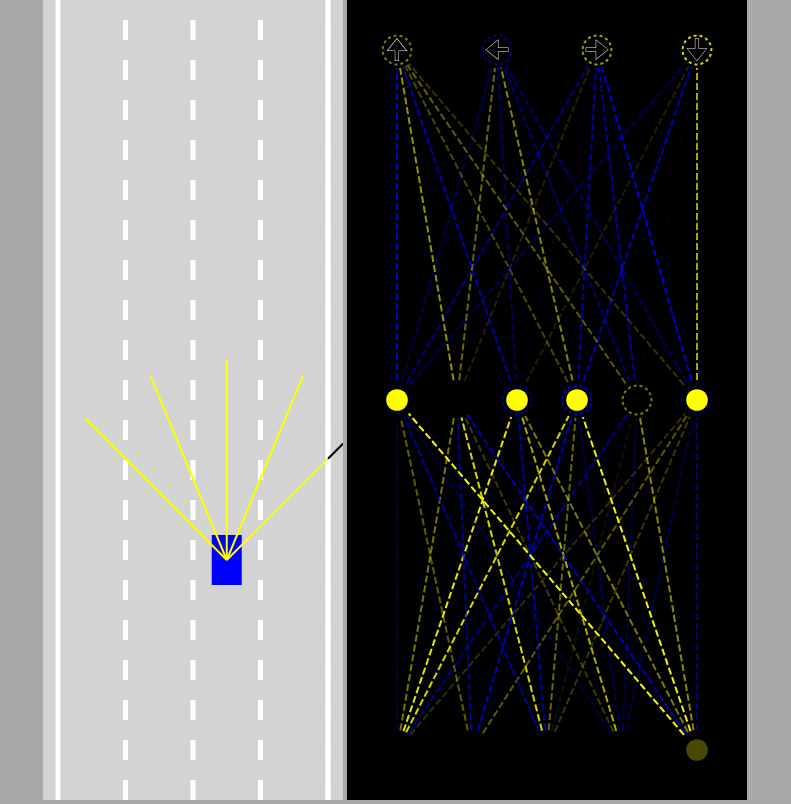
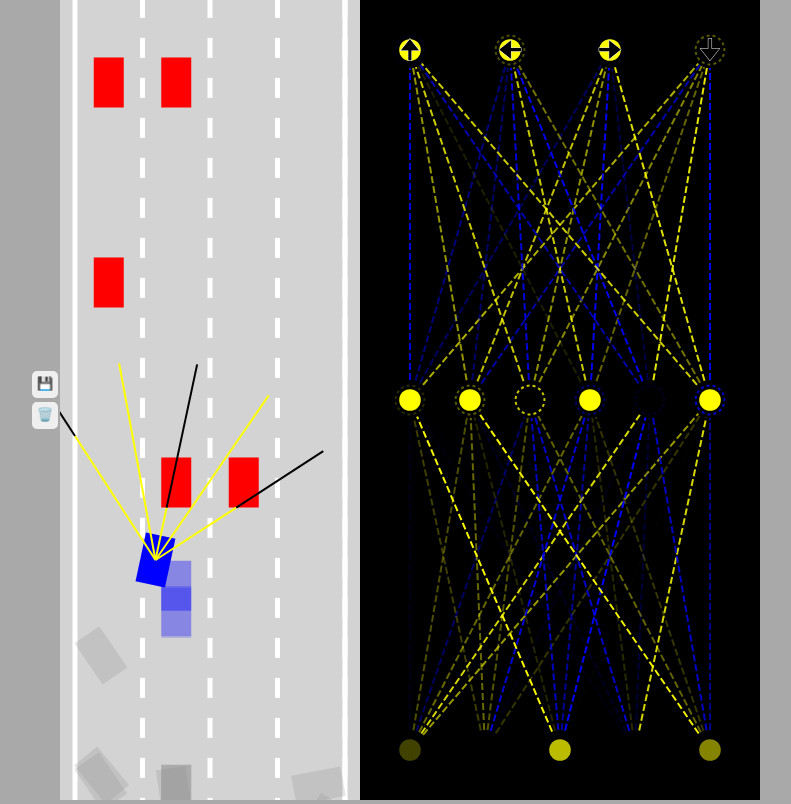
Before and after one commit to carlosmaestro/self-driving-car, a plain HTML site: page index.html in a window 1280 px wide. Shown: the whole page, without its empty margins (245-1036 px from the left). Drawn offline with Linux system fonts and the light colour scheme.

Commit message:
versao 1 completa, neural network controlling the car

```diff
--- a/car.js
+++ b/car.js
@@ -137,7 +137,7 @@ export default class Car {
     this.y -= Math.cos(this.angle) * this.speed;
   }
 
-  draw(ctx, color) {
+  draw(ctx, color, drawSensor = false) {
 
     if (this.damaged) {
       ctx.fillStyle = 'gray';
@@ -155,7 +155,7 @@ export default class Car {
     }
     ctx.fill();
 
-    if (this.sensor) {
+    if (this.sensor && drawSensor) {
       this.sensor.draw(ctx);
     }
   }
--- a/index.html
+++ b/index.html
@@ -10,9 +10,15 @@
 </head>
 
 <body>
+  <script>ready = false;</script>
+  <div id="verticalButtons">
+    <button onclick="window.appContext.save()">💾</button>
+    <button onclick="window.appContext.discard()">🗑️</button>
+  </div>
   <canvas id="carCanvas"></canvas>
   <canvas id="networkCanvas"></canvas>
   <script type="module" src="main.js"></script>
+  <script>ready = true;</script>
 </body>
 
 </html>
--- a/main.js
+++ b/main.js
@@ -1,4 +1,5 @@
 import Car from './car.js';
+import NeuralNetwork from './network.js';
 import Road from './road.js';
 import Visualizer from './visualizer.js';
 
@@ -12,17 +13,58 @@ const carCtx = carCanvas.getContext("2d");
 const networkCtx = networkCanvas.getContext("2d");
 
 const road = new Road(carCanvas.width / 2, carCanvas.width * 0.9);
-const car = new Car(road.getLaneCenter(2), 100, 30, 50, 'AI');
 
-window['car'] = car;
+const N = 100;
+const cars = generateCars(N);
+
+const BEST_BRAIN_KEY = 'bestBrain';
+
+let bestCar = cars[0];
+let bestBrain = localStorage.getItem(BEST_BRAIN_KEY);
+if (localStorage.getItem(BEST_BRAIN_KEY)) {
+  let parsedBestBrain = JSON.parse(bestBrain);
+  for (let i = 0; i < cars.length; i++) {
+    cars[i].brain = JSON.parse(localStorage.getItem(BEST_BRAIN_KEY));
+    if(i!= 0){
+      NeuralNetwork.mutate(cars[i].brain, 0.2);
+    }
+  }
+  // bestCar = cars[0];
+}
+
+// const car = new Car(road.getLaneCenter(2), 100, 30, 50, 'AI');
+
+// window['car'] = car;
 
 const traffic = [
-  new Car(road.getLaneCenter(1), -100, 30, 50, 'DUMMY', 2)
+  new Car(road.getLaneCenter(1), -100, 30, 50, 'DUMMY', 2),
+  new Car(road.getLaneCenter(0), -300, 30, 50, 'DUMMY', 2),
+  new Car(road.getLaneCenter(2), -100, 30, 50, 'DUMMY', 2),
+  new Car(road.getLaneCenter(0), -500, 30, 50, 'DUMMY', 2),
+  new Car(road.getLaneCenter(1), -500, 30, 50, 'DUMMY', 2),
+  new Car(road.getLaneCenter(1), -700, 30, 50, 'DUMMY', 2),
+  new Car(road.getLaneCenter(2), -700, 30, 50, 'DUMMY', 2),
 ];
 
-car.draw(carCtx);
+// car.draw(carCtx);
 
 animate();
+
+function save() {
+  localStorage.setItem(BEST_BRAIN_KEY, JSON.stringify(bestCar.brain))
+}
+
+function discard() {
+  localStorage.removeItem(BEST_BRAIN_KEY);
+}
+
+function generateCars(n) {
+  const cars = [];
+  for (let i = 0; i < n; i++) {
+    cars.push(new Car(road.getLaneCenter(1), 100, 30, 50, 'AI'));
+  }
+  return cars;
+}
 
 function animate(time) {
 
@@ -30,13 +72,19 @@ function animate(time) {
     traffic[i].update(road.borders, []);
   }
 
-  car.update(road.borders, traffic);
+  for (let i = 0; i < cars.length; i++) {
+    cars[i].update(road.borders, traffic);
+  }
+
+  bestCar = cars.find(c => c.y == Math.min(
+    ...cars.map(c => c.y)
+  ));
 
   carCanvas.height = window.innerHeight;
   networkCanvas.height = window.innerHeight;
 
   carCtx.save();
-  carCtx.translate(0, -car.y + carCanvas.height * 0.7);
+  carCtx.translate(0, -bestCar.y + carCanvas.height * 0.7);
 
   road.draw(carCtx);
 
@@ -44,14 +92,19 @@ function animate(time) {
     traffic[i].draw(carCtx, 'red');
   }
 
-  car.draw(carCtx, 'blue');
+  carCtx.globalAlpha = 0.2;
+  for (let i = 0; i < cars.length; i++) {
+    cars[i].draw(carCtx, 'blue');
+  }
+  carCtx.globalAlpha = 1;
+  bestCar.draw(carCtx, 'blue', true);
 
   carCtx.restore();
 
   networkCtx.lineDashOffset = -time / 50;
-  Visualizer.drawNetwork(networkCtx, car.brain);
+  Visualizer.drawNetwork(networkCtx, bestCar.brain);
 
   requestAnimationFrame(animate);
 }
 
-window.appContext = { ctx: carCtx, road, car };
+window.appContext = { ctx: carCtx, road, bestCar, save, discard };
--- a/network.js
+++ b/network.js
@@ -1,3 +1,5 @@
+import { lerp } from "./utils.js";
+
 export default class NeuralNetwork {
   constructor(neuronCounts) {
     this.levels = [];
@@ -13,6 +15,28 @@ export default class NeuralNetwork {
       outputs = Level.feedForward(outputs, network.levels[i]);
     }
     return outputs;
+  }
+
+  static mutate(network, amount = 1) {
+    network.levels.forEach(level => {
+      for (let i = 0; i < level.biases.length; i++) {
+        level.biases[i] = lerp(
+          level.biases[i],
+          Math.random() * 2 - 1,
+          amount
+        );
+      }
+      for (let i = 0; i < level.weights.length; i++) {
+        for (let j = 0; j < level.weights[i].length; j++) {
+          level.weights[i][j] = lerp(
+            level.weights[i][j],
+            Math.random() * 2 - 1,
+            amount
+          );
+
+        }
+      }
+    });
   }
 
 }
--- a/style.css
+++ b/style.css
@@ -2,7 +2,27 @@ body{
   margin: 0;
   background: darkgray;
   overflow: hidden;
-  text-align: center;
+  /* text-align: center; */
+  display: flex;
+  justify-content: center;
+  align-items: center;
+}
+
+#verticalButtons{
+  display: flex;
+  flex-direction: column;
+}
+
+button{
+  border: none;
+  border-radius: 5px;
+  padding: 5px 5px 7px 5px;
+  margin: 2px;
+  cursor: pointer;
+}
+
+button:hover{
+  background: blue;
 }
 
 #networkCanvas{
```
Also changed, not shown: README.md.
